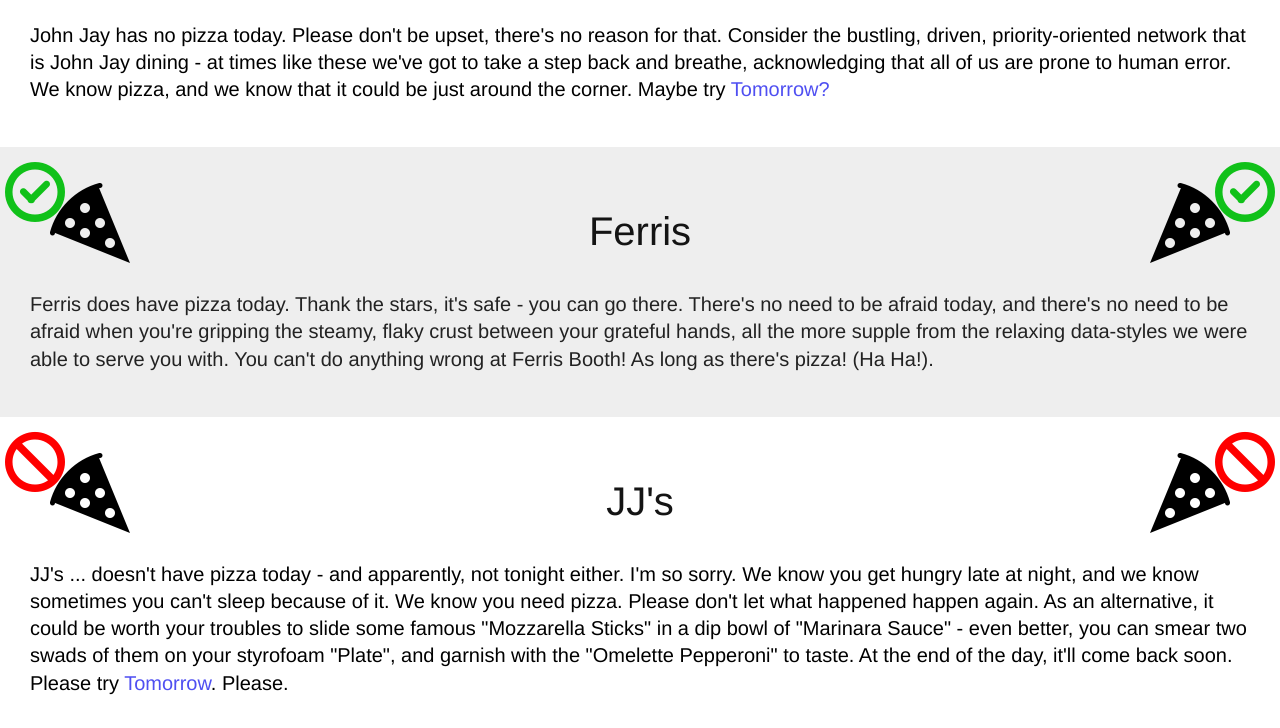
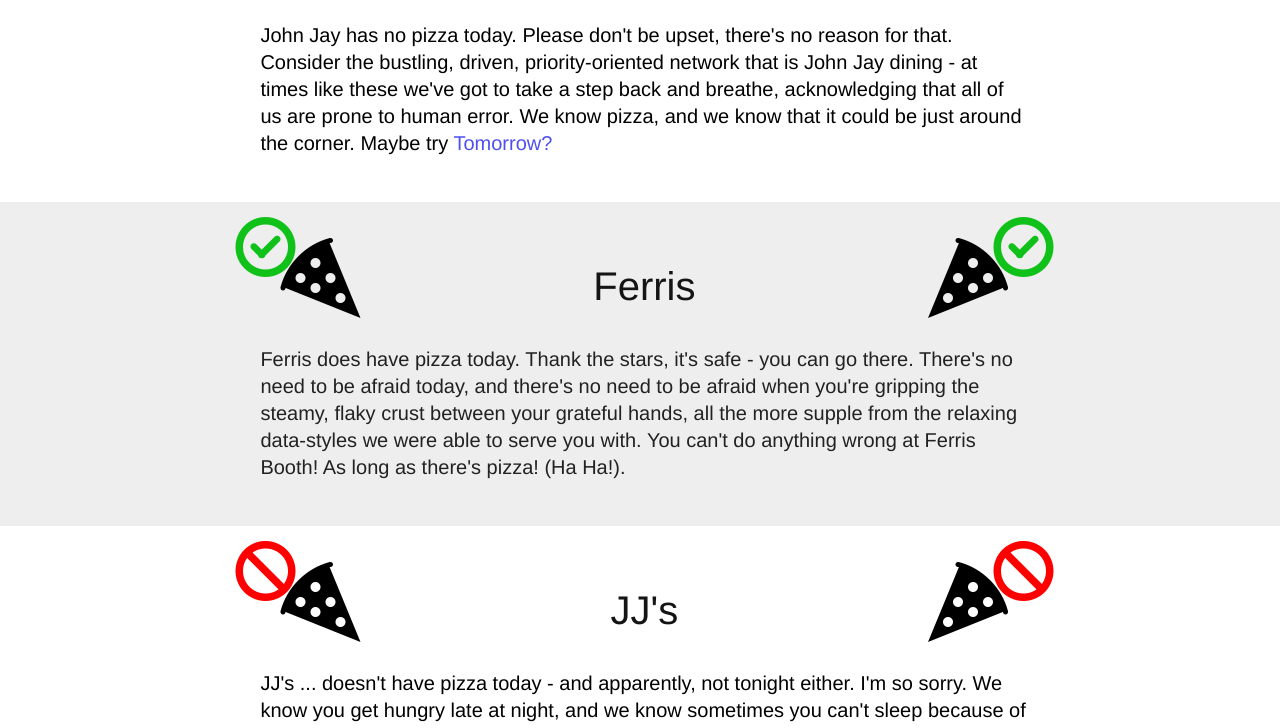
Before and after one commit to kevin-roark/dining-at-cu, a plain HTML site: page menu/index.html in a window 1280 px wide. Shown: the part 578-1306 px from the top of the page. Drawn offline with Linux system fonts and the light colour scheme.

Commit message:
more paragraph like on menu read

```diff
--- a/css/main.css
+++ b/css/main.css
@@ -454,3 +454,21 @@ a.pure-button-primary {
   z-index: 10;
   opacity: 0.85;
 }
+
+/**
+ * MENU BIG STUFF STYLES
+ */
+
+@media (min-width: 48em) {
+  .menu-box {
+    width: 60%;
+    margin-left: 18%;
+  }
+}
+
+/*
+ * MENU EVEN BIGGER STYLES
+ */
+@media (min-width: 78em) {
+
+}
```
